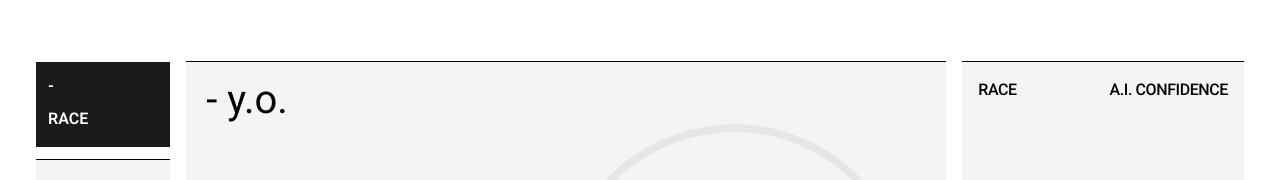
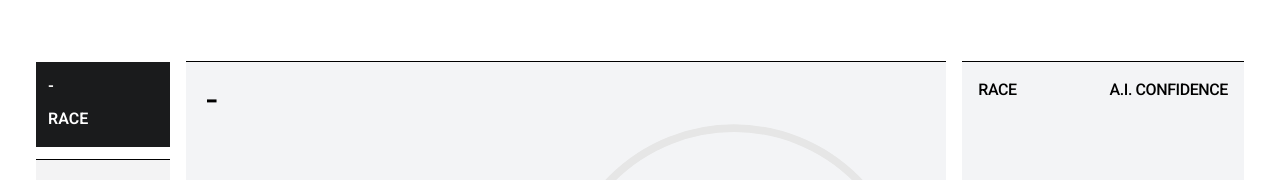
Before and after one commit to Guillermotrejo1/skinstric, a Next.js app: page /report in a window 1280 px wide. Shown: the part 227-407 px from the top of the page. Built offline with nearby package versions, Linux system fonts and the light colour scheme.

Commit message:
conditionally rendered the abbreviation y.o. only to the ages category

```diff
--- a/src/pages/report.tsx
+++ b/src/pages/report.tsx
@@ -185,7 +185,8 @@ const Report = () => {
                 {getDisplayValue(
                   selectedDemographic,
                   topValues[selectedDemographic]
-                ) || "-"} y.o.
+                ) || "-"}
+                {selectedDemographic === "age" ? " y.o." : ""}
               </p>
               <div className="relative md:absolute w-full max-w-[384px] aspect-square mb-4 md:right-5 md:bottom-2">
                 <svg
```
